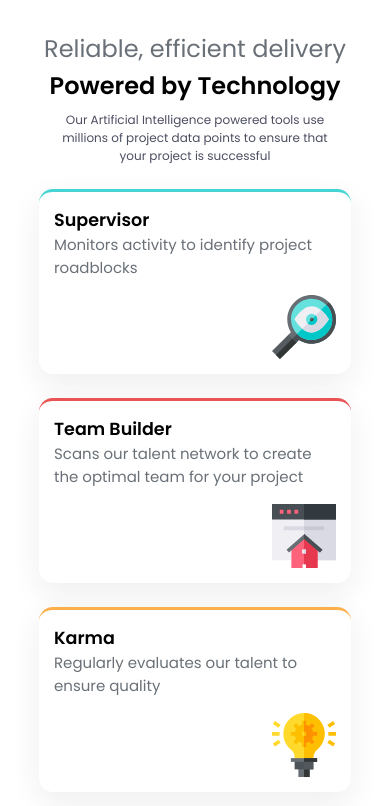
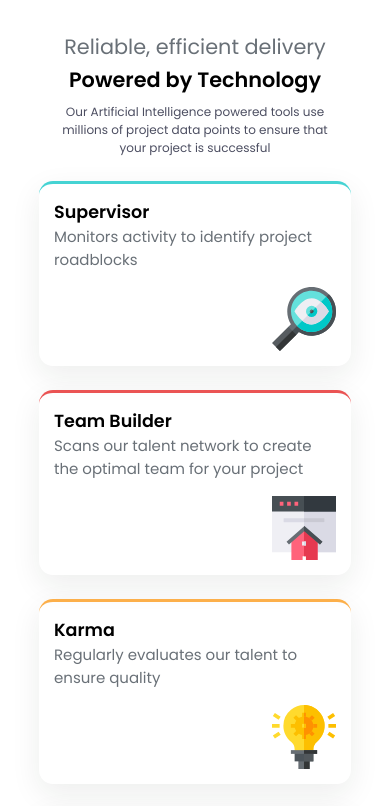
Before and after one commit to Charzy-1/frontend-mentor-four-card-feature-section-master, a plain HTML site: page index.html in a window 390 px wide. Shown: the top 806 px of the page. Drawn offline with Linux system fonts and the light colour scheme.

Commit message:
Reduced the size of the title container to make it responsive

```diff
--- a/styles.css
+++ b/styles.css
@@ -72,7 +72,6 @@ body {
 .title-container h1 {
   font-size: var(--space-3);
   margin: 0.1rem 0 var(--space-1);
-
 }
 
 .container {
@@ -130,4 +129,12 @@ body {
   .title-container .paragraph2 {
     max-width: 90%;
   }
+
+  .title-container h1 {
+    font-size: 1.3rem;
+  }
+
+  .title-container .paragraph1 {
+    font-size: 1.3rem;
+  }
 }
```
